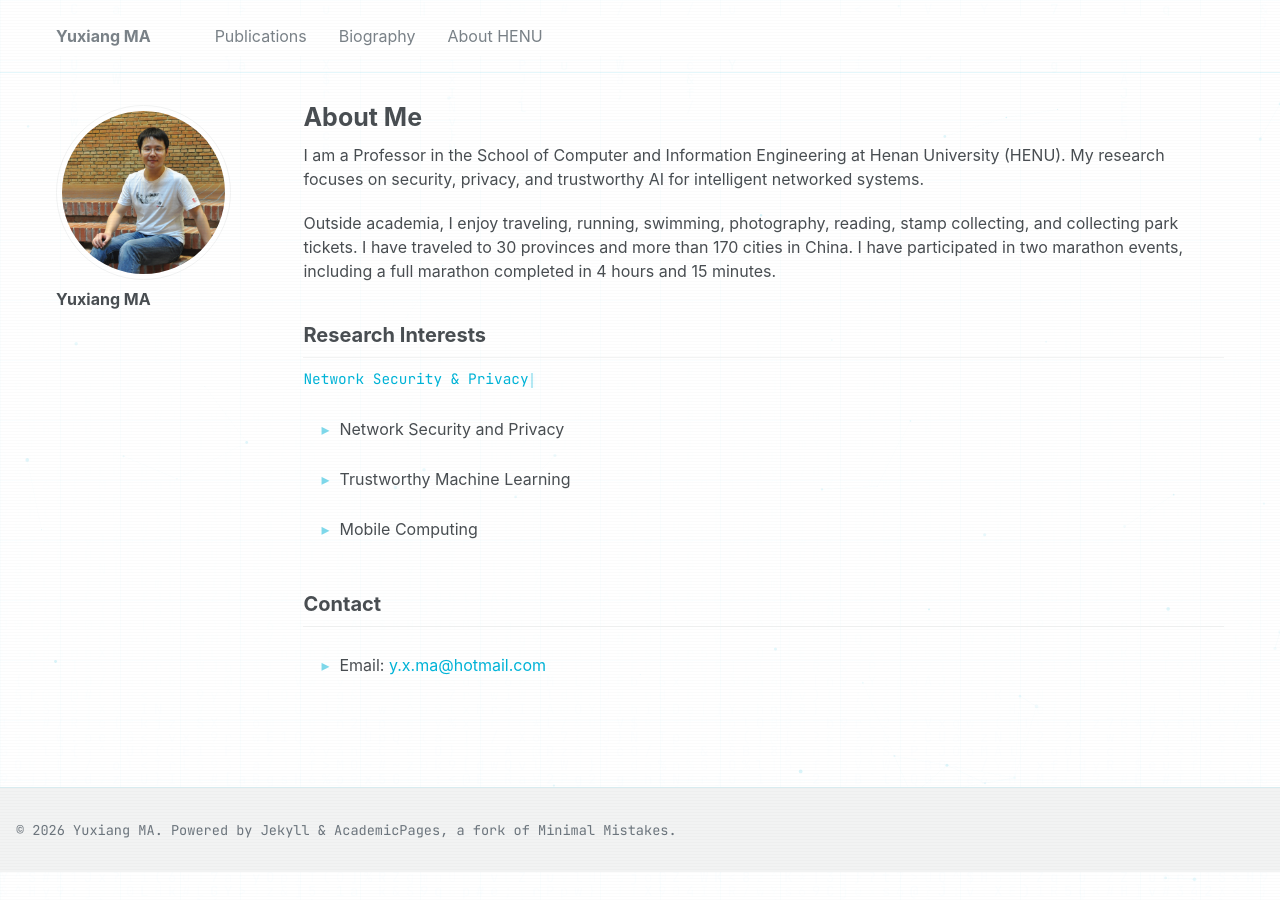
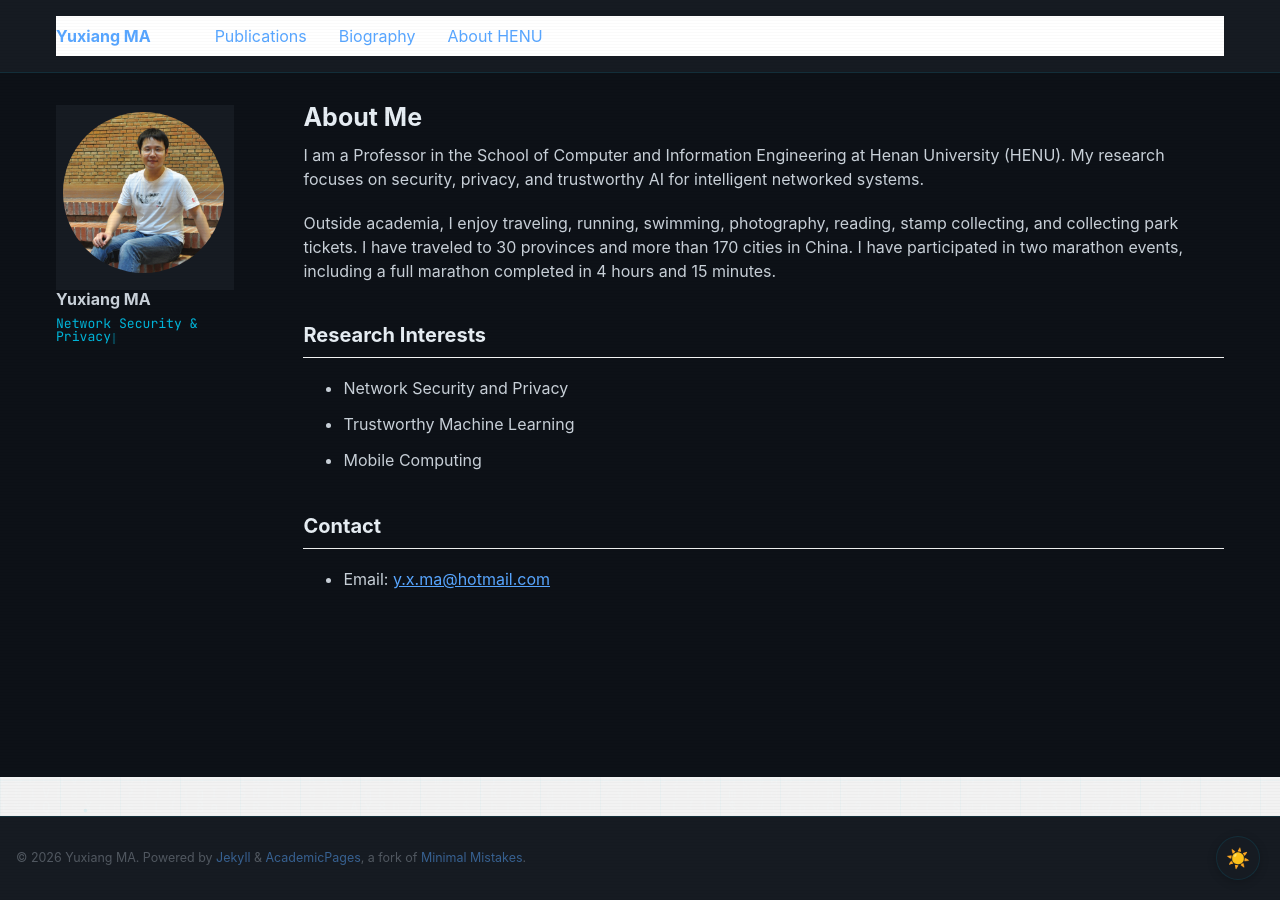
Before and after one commit to mayuxiang/Homepage, a Jekyll site: the page built from _pages/about.md, in a window 1280 px wide. Built offline with Jekyll 4.4.1, drawn with Linux system fonts in a browser that asks for light colours.

Commit message:
feat: sidebar typing on all pages, dark mode toggle, smaller footer

```diff
--- a/_includes/author-profile.html
+++ b/_includes/author-profile.html
@@ -23,6 +23,10 @@
     <h3 class="author__name">{{ author.name }}</h3>
     {% endif %}
     {% if author.bio %}<p class="author__bio">{{ author.bio }}</p>{% endif %}
+    <!-- Typing Effect -->
+    <div class="sidebar-typing">
+      <span id="sidebar-typing-text"></span><span class="typing-cursor"></span>
+    </div>
   </div>
 
   <div class="author__urls-wrapper">
--- a/assets/css/tech-effects.css
+++ b/assets/css/tech-effects.css
@@ -1,27 +1,139 @@
 /* === Tech Effects for Yuxiang MA's Homepage === */
-/* Subtle, professional, but tech-savvy */
 
-/* Import modern monospace font for accents */
 @import url('https://fonts.googleapis.com/css2?family=JetBrains+Mono:wght@400;500;700&display=swap');
 
-/* CSS Variables */
 :root {
     --accent-cyan: #00b4d8;
     --accent-green: #2ecc71;
-    --accent-blue: #3498db;
-    --accent-purple: #9b59b6;
+    --glow-cyan: rgba(0, 180, 216, 0.3);
     --text-muted: #6c757d;
-    --glow-cyan: rgba(0, 180, 216, 0.3);
-    --glow-green: rgba(46, 204, 113, 0.3);
 }
 
-/* === Subtle Grid Background === */
-body {
-    position: relative;
-    overflow-x: hidden;
+/* ==========================================
+   Dark Mode
+   ========================================== */
+body.dark-mode {
+    --bg-primary: #0d1117;
+    --bg-secondary: #161b22;
+    --bg-card: #1c2128;
+    --text-primary: #c9d1d9;
+    --text-secondary: #8b949e;
+    --border-color: rgba(0, 180, 216, 0.12);
+    --link-color: #58a6ff;
 }
 
-body::before {
+/* Apply dark mode to all pages */
+body.dark-mode,
+body.dark-mode .page,
+body.dark-mode .page__inner,
+body.dark-mode .masthead,
+body.dark-mode .sidebar,
+body.dark-mode .author__content,
+body.dark-mode .author__urls-wrapper,
+body.dark-mode .page__hero,
+body.dark-mode .page__content,
+body.dark-mode .archive,
+body.dark-mode .grid__wrapper,
+body.dark-mode .grid__item {
+    background-color: var(--bg-primary) !important;
+    color: var(--text-primary) !important;
+}
+
+body.dark-mode .masthead {
+    background-color: var(--bg-secondary) !important;
+    border-bottom: 1px solid var(--border-color) !important;
+}
+
+body.dark-mode .sidebar {
+    background-color: var(--bg-secondary) !important;
+}
+
+body.dark-mode .author__name {
+    color: var(--text-primary) !important;
+}
+
+body.dark-mode .author__bio,
+body.dark-mode .author__location {
+    color: var(--text-secondary) !important;
+}
+
+body.dark-mode h1,
+body.dark-mode h2,
+body.dark-mode h3,
+body.dark-mode h4 {
+    color: #e6edf3 !important;
+}
+
+body.dark-mode a {
+    color: var(--link-color) !important;
+}
+
+body.dark-mode a:hover {
+    color: #79c0ff !important;
+}
+
+body.dark-mode p,
+body.dark-mode li,
+body.dark-mode td,
+body.dark-mode th {
+    color: var(--text-primary) !important;
+}
+
+body.dark-mode code,
+body.dark-mode pre {
+    background-color: var(--bg-card) !important;
+    color: var(--text-primary) !important;
+    border: 1px solid var(--border-color) !important;
+}
+
+body.dark-mode blockquote {
+    border-left-color: var(--accent-cyan) !important;
+    background-color: rgba(0, 180, 216, 0.05) !important;
+}
+
+body.dark-mode .page__footer {
+    background-color: var(--bg-secondary) !important;
+    border-top: 1px solid var(--border-color) !important;
+}
+
+body.dark-mode .page__footer-copyright {
+    color: var(--text-secondary) !important;
+}
+
+body.dark-mode .grid__item:hover,
+body.dark-mode article:hover {
+    border-color: var(--accent-cyan) !important;
+    box-shadow: 0 0 15px rgba(0, 180, 216, 0.1) !important;
+}
+
+/* Dark mode toggle button */
+.dark-mode-toggle {
+    position: fixed;
+    bottom: 20px;
+    right: 20px;
+    width: 44px;
+    height: 44px;
+    border-radius: 50%;
+    border: 1px solid var(--border-color, rgba(0,180,216,0.3));
+    background: var(--bg-secondary, #161b22);
+    color: var(--accent-cyan);
+    font-size: 1.2em;
+    cursor: pointer;
+    z-index: 9999;
+    display: flex;
+    align-items: center;
+    justify-content: center;
+    transition: all 0.3s ease;
+    box-shadow: 0 2px 10px rgba(0,0,0,0.2);
+}
+
+.dark-mode-toggle:hover {
+    box-shadow: 0 0 15px var(--glow-cyan);
+    transform: scale(1.1);
+}
+
+/* Grid background for dark mode */
+body.dark-mode::before {
     content: '';
     position: fixed;
     top: 0;
@@ -29,14 +141,51 @@ body::before {
     width: 100%;
     height: 100%;
     background-image:
-        linear-gradient(rgba(0, 180, 216, 0.02) 1px, transparent 1px),
-        linear-gradient(90deg, rgba(0, 180, 216, 0.02) 1px, transparent 1px);
+        linear-gradient(rgba(0, 180, 216, 0.03) 1px, transparent 1px),
+        linear-gradient(90deg, rgba(0, 180, 216, 0.03) 1px, transparent 1px);
     background-size: 60px 60px;
     z-index: -1;
     pointer-events: none;
 }
 
-/* === Particle Canvas === */
+/* ==========================================
+   Scanline Effect (very subtle)
+   ========================================== */
+body.dark-mode::after {
+    content: '';
+    position: fixed;
+    top: 0;
+    left: 0;
+    width: 100%;
+    height: 100%;
+    background: repeating-linear-gradient(
+        0deg,
+        rgba(0, 0, 0, 0.02) 0px,
+        rgba(0, 0, 0, 0.02) 1px,
+        transparent 1px,
+        transparent 3px
+    );
+    pointer-events: none;
+    z-index: 9998;
+}
+
+/* ==========================================
+   Matrix Canvas
+   ========================================== */
+#matrix-canvas {
+    position: fixed;
+    top: 0;
+    left: 0;
+    width: 100%;
+    height: 100%;
+    z-index: -3;
+    pointer-events: none;
+    opacity: 0.05;
+}
+
+/* ==========================================
+   Particle Canvas
+   ========================================== */
 #particle-canvas {
     position: fixed;
     top: 0;
@@ -45,21 +194,53 @@ body::before {
     height: 100%;
     z-index: -2;
     pointer-events: none;
-    opacity: 0.4;
+    opacity: 0.35;
 }
 
-/* === Enhanced Links === */
-.page__content a,
-.author-profile a,
-.sidebar a {
-    color: var(--accent-cyan) !important;
-    text-decoration: none !important;
+/* ==========================================
+   Sidebar Typing Effect
+   ========================================== */
+.sidebar-typing {
+    margin-top: 8px;
+    font-size: 0.82em;
+    min-height: 1.4em;
+}
+
+#sidebar-typing-text {
+    font-family: 'JetBrains Mono', monospace;
+    color: var(--accent-cyan);
+}
+
+body.dark-mode #sidebar-typing-text {
+    color: var(--accent-cyan);
+}
+
+.typing-cursor {
+    display: inline-block;
+    width: 2px;
+    height: 0.9em;
+    background: var(--accent-cyan);
+    animation: blink 1s infinite;
+    vertical-align: text-bottom;
+    margin-left: 2px;
+    box-shadow: 0 0 4px var(--glow-cyan);
+}
+
+@keyframes blink {
+    0%, 100% { opacity: 1; }
+    50% { opacity: 0; }
+}
+
+/* ==========================================
+   Enhanced Links (dark mode)
+   ========================================== */
+body.dark-mode .page__content a,
+body.dark-mode .author__urls a {
     position: relative;
     transition: all 0.3s ease;
 }
 
-.page__content a::after,
-.author-profile a::after {
+body.dark-mode .page__content a::after {
     content: '';
     position: absolute;
     bottom: -1px;
@@ -71,260 +252,91 @@ body::before {
     transition: width 0.3s ease;
 }
 
-.page__content a:hover::after,
-.author-profile a:hover::after {
+body.dark-mode .page__content a:hover::after {
     width: 100%;
 }
 
-.page__content a:hover,
-.author-profile a:hover {
-    color: var(--accent-cyan) !important;
+body.dark-mode .page__content a:hover {
     text-shadow: 0 0 8px var(--glow-cyan);
 }
 
-/* === Heading Enhancements === */
-.page__content h1,
-.page__content h2,
-.page__content h3 {
-    position: relative;
-    padding-left: 0;
-}
-
-/* === Card-like hover effect for list items === */
-.page__content li {
+/* ==========================================
+   List hover effect (dark mode)
+   ========================================== */
+body.dark-mode .page__content li {
     transition: all 0.3s ease;
     padding: 2px 0;
 }
 
-.page__content li:hover {
+body.dark-mode .page__content li:hover {
     transform: translateX(5px);
-    color: var(--accent-cyan);
+    color: var(--accent-cyan) !important;
 }
 
-/* === Author Profile Enhancements === */
-.author-profile {
-    position: relative;
+/* ==========================================
+   Author avatar glow (dark mode)
+   ========================================== */
+body.dark-mode .author__avatar img {
+    border: 2px solid transparent;
+    transition: all 0.3s ease;
 }
 
-.author-profile .author__avatar img {
-    border: 2px solid transparent;
-    transition: all 0.3s ease;
-    box-shadow: 0 0 0 0 transparent;
-}
-
-.author-profile .author__avatar:hover img {
+body.dark-mode .author__avatar:hover img {
     border-color: var(--accent-cyan);
     box-shadow: 0 0 20px var(--glow-cyan);
 }
 
-/* === Masthead Enhancement === */
-.masthead {
-    border-bottom: 1px solid rgba(0, 180, 216, 0.1);
+/* ==========================================
+   Footer - smaller text
+   ========================================== */
+.page__footer-copyright {
+    font-size: 0.78em !important;
+    opacity: 0.7;
 }
 
-/* === Publication List Styling === */
-.page__content ol,
-.page__content ul {
-    list-style: none;
-    padding-left: 0;
-}
-
-.page__content ol li,
-.page__content ul li {
-    padding: 10px 15px;
-    margin: 5px 0;
-    border-left: 3px solid transparent;
-    transition: all 0.3s ease;
-    position: relative;
-}
-
-.page__content ol li::before,
-.page__content ul li::before {
-    content: '▸';
-    color: var(--accent-cyan);
-    font-family: 'JetBrains Mono', monospace;
-    margin-right: 10px;
+body.dark-mode .page__footer-copyright {
+    font-size: 0.78em !important;
     opacity: 0.5;
 }
 
-.page__content ol li:hover,
-.page__content ul li:hover {
-    border-left-color: var(--accent-cyan);
-    background: rgba(0, 180, 216, 0.03);
-    padding-left: 20px;
+/* ==========================================
+   Scrollbar (dark mode)
+   ========================================== */
+body.dark-mode ::-webkit-scrollbar {
+    width: 6px;
 }
 
-/* === Strong/Bold Text === */
-.page__content strong {
-    color: #2c3e50;
-    text-shadow: 0 0 1px rgba(0, 0, 0, 0.1);
+body.dark-mode ::-webkit-scrollbar-track {
+    background: var(--bg-primary);
 }
 
-/* === Code-like accents === */
-.page__content code {
-    font-family: 'JetBrains Mono', monospace;
-    font-size: 0.9em;
-    background: rgba(0, 180, 216, 0.05);
-    border: 1px solid rgba(0, 180, 216, 0.1);
-    padding: 1px 5px;
+body.dark-mode ::-webkit-scrollbar-thumb {
+    background: rgba(0, 180, 216, 0.3);
     border-radius: 3px;
 }
 
-/* === Scrollbar === */
-::-webkit-scrollbar {
-    width: 6px;
+body.dark-mode ::-webkit-scrollbar-thumb:hover {
+    background: rgba(0, 180, 216, 0.5);
 }
 
-::-webkit-scrollbar-track {
-    background: #f1f1f1;
+/* Selection */
+body.dark-mode ::selection {
+    background: rgba(0, 180, 216, 0.25);
+    color: #e6edf3;
 }
 
-::-webkit-scrollbar-thumb {
-    background: var(--accent-cyan);
-    border-radius: 3px;
-    opacity: 0.5;
-}
-
-::-webkit-scrollbar-thumb:hover {
-    background: #0096c7;
-}
-
-/* === Selection === */
-::selection {
-    background: rgba(0, 180, 216, 0.2);
-    color: #2c3e50;
-}
-
-/* === Footer Enhancement === */
-.page__footer {
-    border-top: 1px solid rgba(0, 180, 216, 0.1);
-}
-
-.page__footer-copyright {
-    font-family: 'JetBrains Mono', monospace;
-    font-size: 0.85em;
-    color: var(--text-muted);
-}
-
-/* === Subtle glow for research interests === */
-.research-interest {
-    display: inline-block;
-    padding: 3px 12px;
-    margin: 3px;
-    border: 1px solid rgba(0, 180, 216, 0.2);
-    border-radius: 20px;
-    font-size: 0.9em;
-    transition: all 0.3s ease;
-    background: rgba(0, 180, 216, 0.03);
-}
-
-.research-interest:hover {
-    border-color: var(--accent-cyan);
-    box-shadow: 0 0 10px var(--glow-cyan);
-    background: rgba(0, 180, 216, 0.08);
-    transform: translateY(-2px);
-}
-
-/* === Typing cursor === */
-.typing-cursor {
-    display: inline-block;
-    width: 2px;
-    height: 1em;
-    background: var(--accent-cyan);
-    animation: blink 1s infinite;
-    vertical-align: text-bottom;
-    margin-left: 2px;
-}
-
-@keyframes blink {
-    0%, 100% { opacity: 1; }
-    50% { opacity: 0; }
-}
-
-/* === Subtle pulse for important elements === */
-@keyframes subtle-pulse {
-    0%, 100% { box-shadow: 0 0 0 0 transparent; }
-    50% { box-shadow: 0 0 10px var(--glow-cyan); }
-}
-
-/* === Page hero enhancement === */
-.page__hero {
-    position: relative;
-    overflow: hidden;
-}
-
-.page__hero::after {
-    content: '';
-    position: absolute;
-    bottom: 0;
-    left: 0;
-    width: 100%;
-    height: 2px;
-    background: linear-gradient(90deg, transparent, var(--accent-cyan), transparent);
-}
-
-/* === Scanline Effect === */
-body::after {
-    content: '';
-    position: fixed;
-    top: 0;
-    left: 0;
-    width: 100%;
-    height: 100%;
-    background: repeating-linear-gradient(
-        0deg,
-        rgba(0, 0, 0, 0.03) 0px,
-        rgba(0, 0, 0, 0.03) 1px,
-        transparent 1px,
-        transparent 3px
-    );
-    pointer-events: none;
-    z-index: 9998;
-    opacity: 0.5;
-}
-
-/* === Matrix Canvas === */
-#matrix-canvas {
-    position: fixed;
-    top: 0;
-    left: 0;
-    width: 100%;
-    height: 100%;
-    z-index: -3;
-    pointer-events: none;
-    opacity: 0.06;
-}
-
-/* === Typing Effect === */
-#typing-text {
-    font-family: 'JetBrains Mono', monospace;
-    color: var(--accent-cyan);
-    font-size: 0.95em;
-}
-
-.typing-cursor {
-    display: inline-block;
-    width: 2px;
-    height: 1em;
-    background: var(--accent-cyan);
-    animation: blink 1s infinite;
-    vertical-align: text-bottom;
-    margin-left: 2px;
-    box-shadow: 0 0 4px var(--glow-cyan);
-}
-
-/* === Responsive === */
+/* ==========================================
+   Responsive
+   ========================================== */
 @media (max-width: 768px) {
-    body::before {
-        background-size: 40px 40px;
+    .sidebar-typing {
+        font-size: 0.75em;
     }
-
-    .page__content h2::before {
-        font-size: 0.7em;
-    }
-
-    .research-interest {
-        font-size: 0.85em;
-        padding: 2px 8px;
+    .dark-mode-toggle {
+        bottom: 15px;
+        right: 15px;
+        width: 38px;
+        height: 38px;
+        font-size: 1em;
     }
 }
--- a/assets/js/tech-effects.js
+++ b/assets/js/tech-effects.js
@@ -1,40 +1,66 @@
 // Tech Effects for Yuxiang MA's Homepage
-// Particle Constellation + Matrix Rain + Typing Effect
+// Particle Constellation + Matrix Rain + Typing + Dark Mode
 (function() {
     'use strict';
 
     // ============================================
-    // 1. Particle Constellation Background
+    // Dark Mode (default on)
+    // ============================================
+    function initDarkMode() {
+        const saved = localStorage.getItem('dark-mode');
+        // Default: dark
+        if (saved !== 'light') {
+            document.body.classList.add('dark-mode');
+        }
+
+        // Create toggle button
+        const btn = document.createElement('button');
+        btn.className = 'dark-mode-toggle';
+        btn.innerHTML = document.body.classList.contains('dark-mode') ? '☀️' : '🌙';
+        btn.title = 'Toggle dark mode';
+        btn.addEventListener('click', function() {
+            document.body.classList.toggle('dark-mode');
+            const isDark = document.body.classList.contains('dark-mode');
+            btn.innerHTML = isDark ? '☀️' : '🌙';
+            localStorage.setItem('dark-mode', isDark ? 'dark' : 'light');
+        });
+        document.body.appendChild(btn);
+    }
+
+    initDarkMode();
+
+    // ============================================
+    // Particle Constellation
     // ============================================
     const particleCanvas = document.createElement('canvas');
     particleCanvas.id = 'particle-canvas';
     document.body.prepend(particleCanvas);
-
     const pCtx = particleCanvas.getContext('2d');
     let particles = [];
 
-    function resizeParticleCanvas() {
+    function resizePCanvas() {
         particleCanvas.width = window.innerWidth;
         particleCanvas.height = window.innerHeight;
     }
-    resizeParticleCanvas();
+    resizePCanvas();
 
     class Particle {
         constructor() {
+            this.reset();
+        }
+        reset() {
             this.x = Math.random() * particleCanvas.width;
             this.y = Math.random() * particleCanvas.height;
-            this.vx = (Math.random() - 0.5) * 0.3;
-            this.vy = (Math.random() - 0.5) * 0.3;
+            this.vx = (Math.random() - 0.5) * 0.25;
+            this.vy = (Math.random() - 0.5) * 0.25;
             this.size = Math.random() * 1.5 + 0.5;
-            this.opacity = Math.random() * 0.3 + 0.1;
+            this.opacity = Math.random() * 0.25 + 0.08;
         }
         update() {
             this.x += this.vx;
             this.y += this.vy;
-            if (this.x < 0) this.x = particleCanvas.width;
-            if (this.x > particleCanvas.width) this.x = 0;
-            if (this.y < 0) this.y = particleCanvas.height;
-            if (this.y > particleCanvas.height) this.y = 0;
+            if (this.x < 0 || this.x > particleCanvas.width) this.vx *= -1;
+            if (this.y < 0 || this.y > particleCanvas.height) this.vy *= -1;
         }
         draw() {
             pCtx.beginPath();
@@ -45,13 +71,12 @@
     }
 
     function initParticles() {
-        const n = Math.min(60, Math.floor((particleCanvas.width * particleCanvas.height) / 20000));
-        particles = [];
-        for (let i = 0; i < n; i++) particles.push(new Particle());
+        const n = Math.min(50, Math.floor((particleCanvas.width * particleCanvas.height) / 25000));
+        particles = Array.from({length: n}, () => new Particle());
     }
 
     function drawConnections() {
-        const maxD = 120;
+        const maxD = 110;
         for (let i = 0; i < particles.length; i++) {
             for (let j = i + 1; j < particles.length; j++) {
                 const dx = particles[i].x - particles[j].x;
@@ -61,7 +86,7 @@
                     pCtx.beginPath();
                     pCtx.moveTo(particles[i].x, particles[i].y);
                     pCtx.lineTo(particles[j].x, particles[j].y);
-                    pCtx.strokeStyle = `rgba(0, 180, 216, ${(1 - d / maxD) * 0.12})`;
+                    pCtx.strokeStyle = `rgba(0, 180, 216, ${(1 - d / maxD) * 0.1})`;
                     pCtx.lineWidth = 0.5;
                     pCtx.stroke();
                 }
@@ -80,117 +105,94 @@
     animateParticles();
 
     // ============================================
-    // 2. Matrix Rain (subtle, background)
+    // Matrix Rain
     // ============================================
     const matrixCanvas = document.createElement('canvas');
     matrixCanvas.id = 'matrix-canvas';
     document.body.prepend(matrixCanvas);
-
     const mCtx = matrixCanvas.getContext('2d');
 
-    function resizeMatrixCanvas() {
+    function resizeMCanvas() {
         matrixCanvas.width = window.innerWidth;
         matrixCanvas.height = window.innerHeight;
     }
-    resizeMatrixCanvas();
+    resizeMCanvas();
 
-    const matrixChars = 'ABCDEFGHIJKLMNOPQRSTUVWXYZabcdefghijklmnopqrstuvwxyz0123456789@#$%^&*(){}[]|;:<>?/~`';
+    const chars = 'ABCDEFGHIJKLMNOPQRSTUVWXYZabcdefghijklmnopqrstuvwxyz0123456789@#$%&*(){}[]<>?/~';
     const fontSize = 14;
     let columns = Math.floor(matrixCanvas.width / fontSize);
     let drops = new Array(columns).fill(1);
 
     function drawMatrix() {
-        mCtx.fillStyle = 'rgba(255, 255, 255, 0.04)';
+        mCtx.fillStyle = 'rgba(13, 17, 23, 0.06)';
         mCtx.fillRect(0, 0, matrixCanvas.width, matrixCanvas.height);
         mCtx.font = fontSize + 'px JetBrains Mono, monospace';
-
         for (let i = 0; i < drops.length; i++) {
-            const ch = matrixChars[Math.floor(Math.random() * matrixChars.length)];
-            mCtx.fillStyle = `rgba(0, 180, 216, ${Math.random() * 0.3 + 0.1})`;
+            const ch = chars[Math.floor(Math.random() * chars.length)];
+            mCtx.fillStyle = `rgba(0, 180, 216, ${Math.random() * 0.25 + 0.08})`;
             mCtx.fillText(ch, i * fontSize, drops[i] * fontSize);
-            if (drops[i] * fontSize > matrixCanvas.height && Math.random() > 0.975) {
-                drops[i] = 0;
-            }
+            if (drops[i] * fontSize > matrixCanvas.height && Math.random() > 0.975) drops[i] = 0;
             drops[i]++;
         }
     }
 
-    setInterval(drawMatrix, 60);
-
-    // Handle resize
-    window.addEventListener('resize', function() {
-        resizeParticleCanvas();
-        resizeMatrixCanvas();
-        columns = Math.floor(matrixCanvas.width / fontSize);
-        drops = new Array(columns).fill(1);
-        initParticles();
-    });
-
-    // Pause when tab hidden
-    document.addEventListener('visibilitychange', function() {
-        // Matrix uses setInterval, no need to pause manually
-    });
+    setInterval(drawMatrix, 65);
 
     // ============================================
-    // 3. Typing Effect (in about section)
+    // Typing Effect — Sidebar (all pages)
     // ============================================
-    const typingPhrases = [
+    const phrases = [
         'Network Security & Privacy',
         'Trustworthy Machine Learning',
         'Mobile Computing',
         'Intelligent Networked Systems'
     ];
 
-    function initTypingEffect() {
-        // Find the Research Interests heading and add typing below it
-        const headings = document.querySelectorAll('.page__content h2');
-        let targetH2 = null;
-        headings.forEach(h => {
-            if (h.textContent.trim().includes('Research Interests')) {
-                targetH2 = h;
-            }
-        });
+    function initTyping() {
+        const el = document.getElementById('sidebar-typing-text');
+        if (!el) return;
 
-        if (!targetH2) return;
-
-        // Create typing element
-        const typingDiv = document.createElement('div');
-        typingDiv.style.cssText = 'margin: 8px 0 15px 0; font-size: 0.95em;';
-        typingDiv.innerHTML = '<span id="typing-text"></span><span class="typing-cursor"></span>';
-        targetH2.insertAdjacentElement('afterend', typingDiv);
-
-        let phraseIdx = 0, charIdx = 0, isDeleting = false;
+        let pi = 0, ci = 0, deleting = false;
 
         function type() {
-            const el = document.getElementById('typing-text');
-            if (!el) return;
-            const phrase = typingPhrases[phraseIdx];
-
-            if (isDeleting) {
-                el.textContent = phrase.substring(0, charIdx - 1);
-                charIdx--;
+            const phrase = phrases[pi];
+            if (deleting) {
+                el.textContent = phrase.substring(0, ci - 1);
+                ci--;
             } else {
-                el.textContent = phrase.substring(0, charIdx + 1);
-                charIdx++;
+                el.textContent = phrase.substring(0, ci + 1);
+                ci++;
             }
 
-            let delay = isDeleting ? 40 : 80;
+            let delay = deleting ? 35 : 70;
 
-            if (!isDeleting && charIdx === phrase.length) {
-                delay = 2500;
-                isDeleting = true;
-            } else if (isDeleting && charIdx === 0) {
-                isDeleting = false;
-                phraseIdx = (phraseIdx + 1) % typingPhrases.length;
-                delay = 500;
+            if (!deleting && ci === phrase.length) {
+                delay = 2200;
+                deleting = true;
+            } else if (deleting && ci === 0) {
+                deleting = false;
+                pi = (pi + 1) % phrases.length;
+                delay = 400;
             }
 
             setTimeout(type, delay);
         }
 
-        setTimeout(type, 1000);
+        setTimeout(type, 800);
     }
 
-    document.addEventListener('DOMContentLoaded', initTypingEffect);
+    // ============================================
+    // Resize handler
+    // ============================================
+    window.addEventListener('resize', function() {
+        resizePCanvas();
+        resizeMCanvas();
+        columns = Math.floor(matrixCanvas.width / fontSize);
+        drops = new Array(columns).fill(1);
+        initParticles();
+    });
+
+    // Init on DOM ready
+    document.addEventListener('DOMContentLoaded', initTyping);
 
 })();
```
